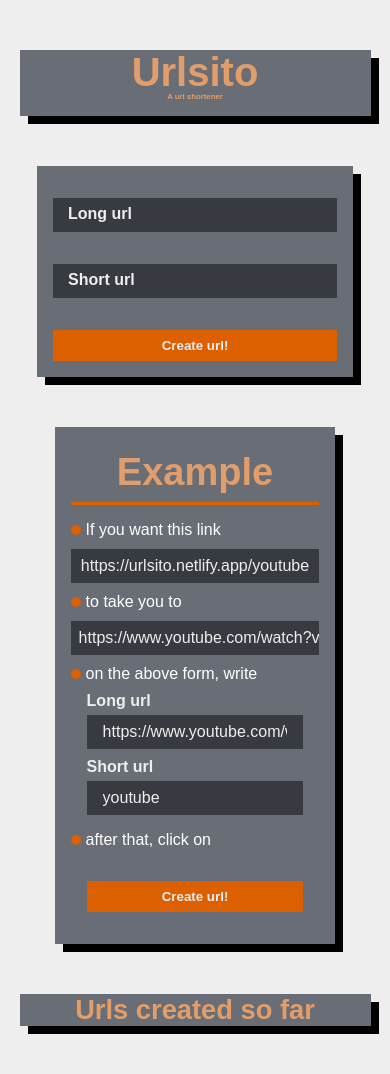
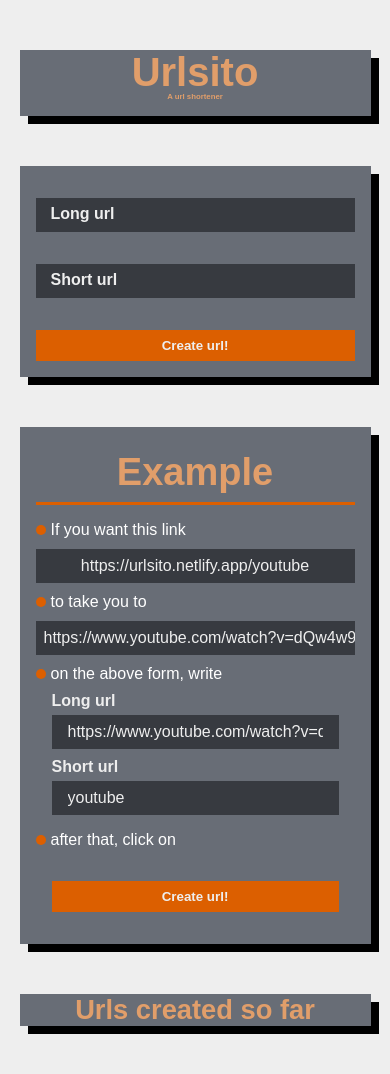
Before and after one commit to Eckry/ShortURL, a React (Vite) app: page / in a window 390 px wide. Shown: the top 1074 px of the page. Built offline with nearby package versions, Linux system fonts and the light colour scheme; no server answers; a web font is replaced by a local one.

Commit message:
add responsive width to urlform, example and message

```diff
--- a/src/components/styles/Example.css
+++ b/src/components/styles/Example.css
@@ -1,7 +1,7 @@
 .example-container {
   background-color: var(--secondary);
   padding: 1rem;
-  width: 80%;
+  width: 100%;
   box-shadow: 8px 8px 0 0 black;
 }
 
--- a/src/components/styles/Message.css
+++ b/src/components/styles/Message.css
@@ -3,7 +3,8 @@
   background-color: var(--secondary);
   color: var(--primary);
   padding: 8px 16px 24px 16px;
-  width: 600px;
+  width: 100%;
+  max-width: 600px;
   box-shadow: 8px 8px 0 0 black;
   position: relative;
 }
--- a/src/components/styles/UrlForm.css
+++ b/src/components/styles/UrlForm.css
@@ -5,7 +5,7 @@
   justify-content: center;
   gap: 32px;
   background-color: var(--secondary);
-  width: 90%;
+  width: 100%;
   max-width: 400px;
   padding: 32px 16px 16px 16px;
   position: relative;
```
